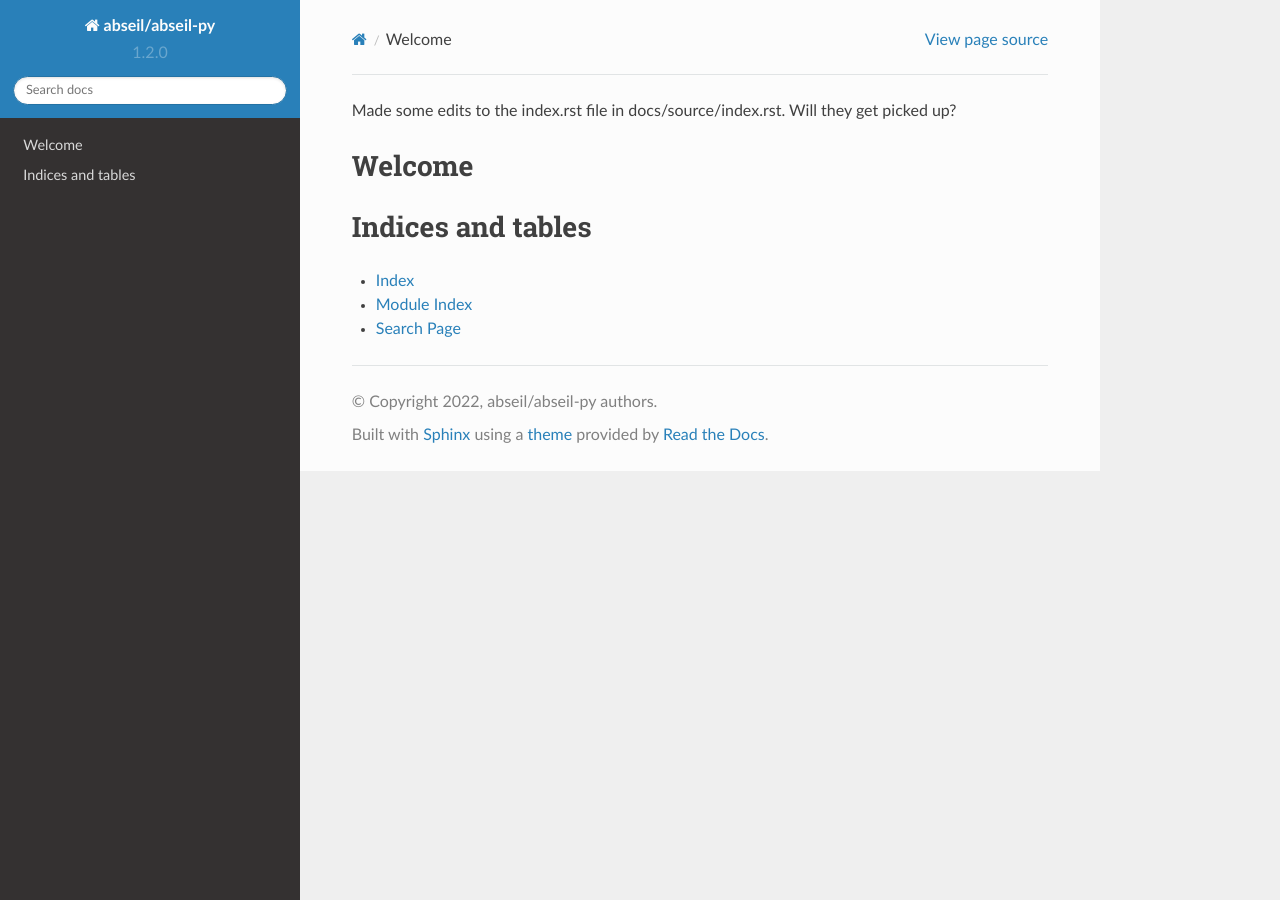
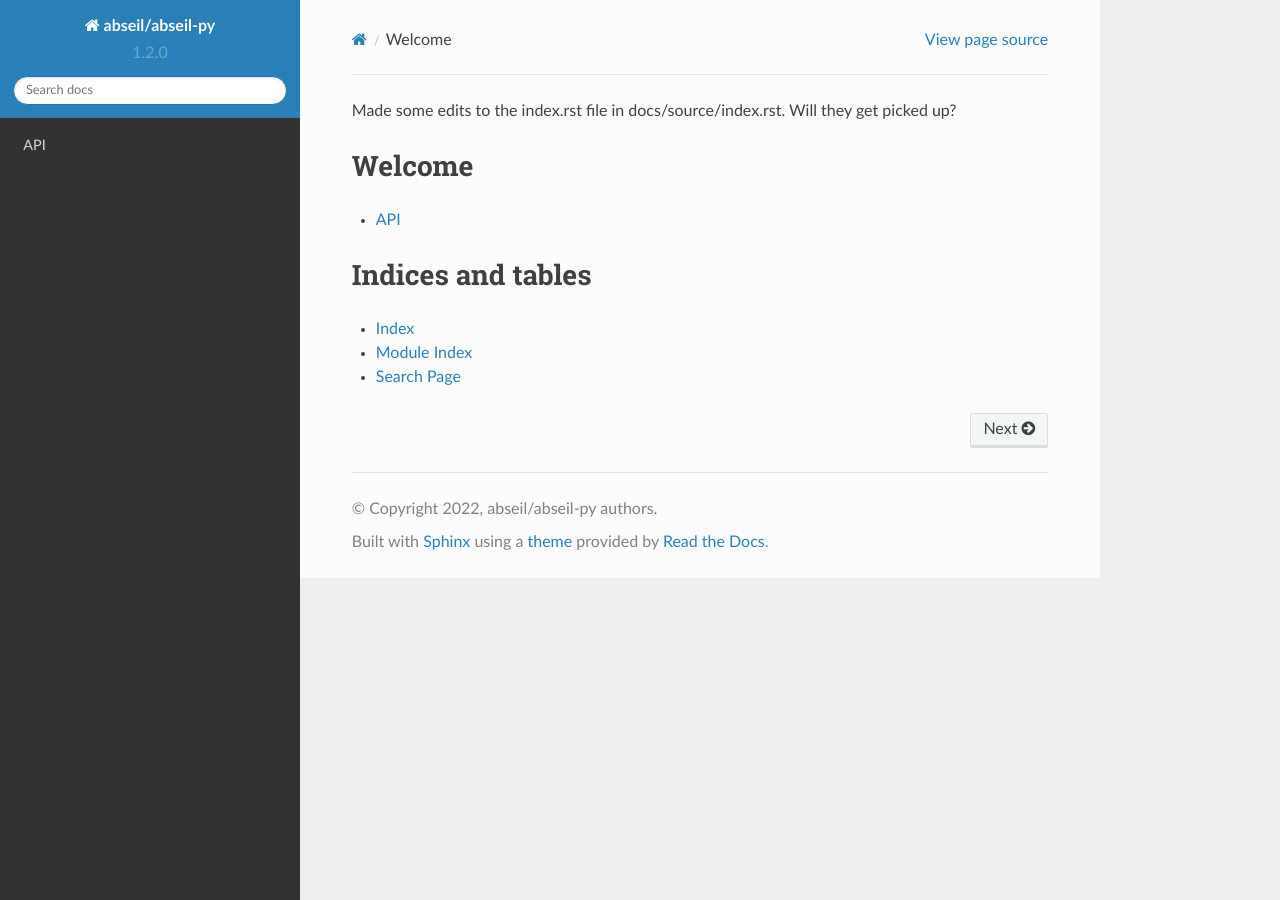
Before and after one commit to abseil/abseil-py, a Sphinx documentation site: the page built from docs/source/index.rst, in a window 1280 px wide. Built offline with Sphinx 7.4.7 and the Read the Docs theme 2.0.0, drawn with Linux system fonts in a browser that asks for light colours; part of the change alters nothing that is shown.

```diff
--- a/docs/source/index.rst
+++ b/docs/source/index.rst
@@ -5,12 +5,11 @@ Made some edits to the index.rst file in docs/source/index.rst.  Will they get p
 Welcome
 =======
 
-.. toctree:
+.. toctree::
    :maxdepth: 2
+   :glob:
 
-   absl
-   test
-   api
+   *
 
 
 Indices and tables
```
